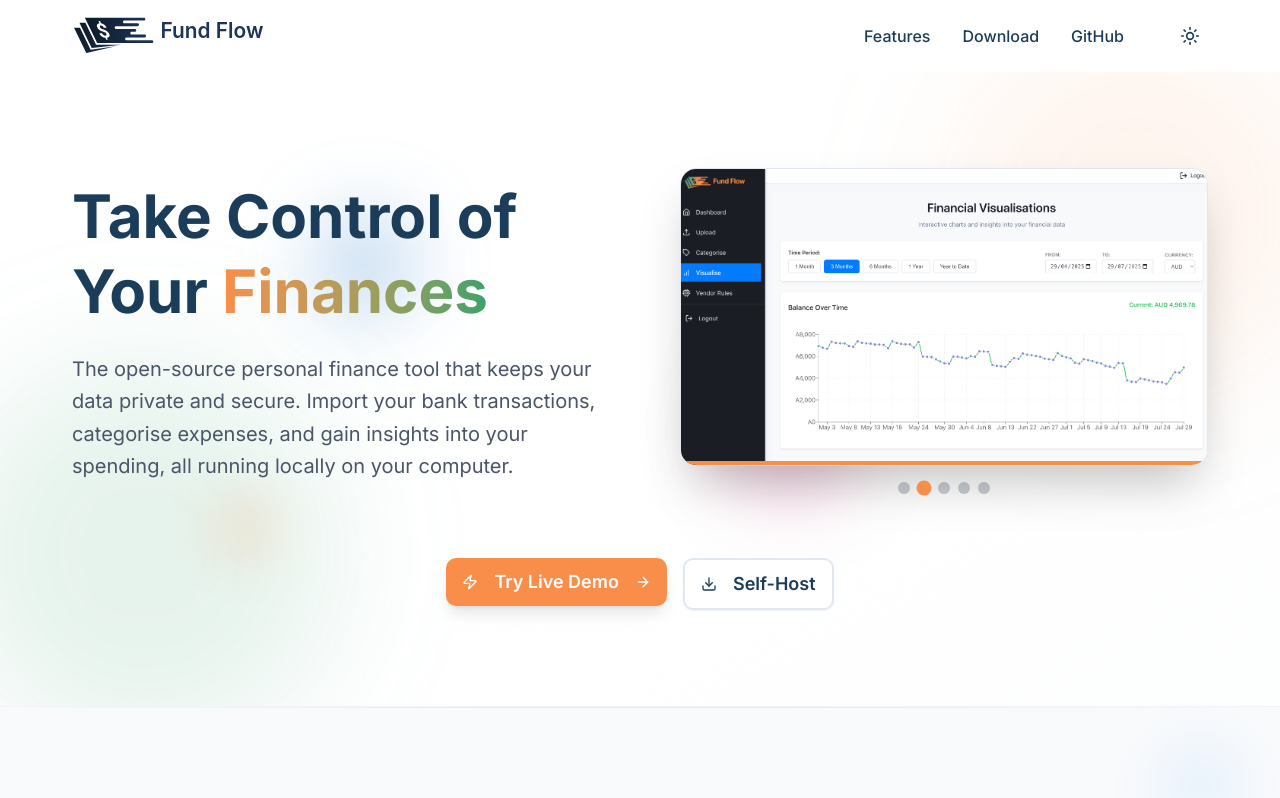
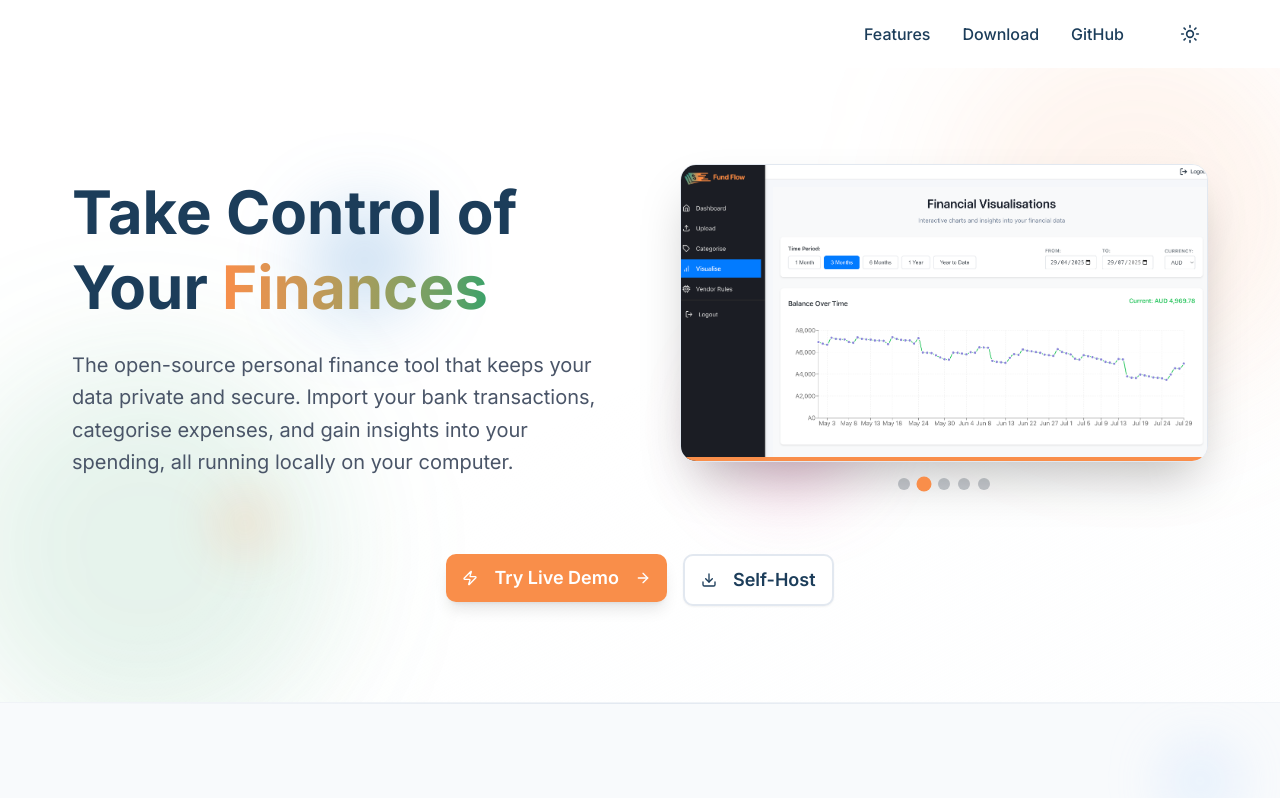
Before and after one commit to snorj/fundflow-landing, a Next.js app: page / in a window 1280 px wide. Shown: the top 798 px of the page. Built offline with nearby package versions, Linux system fonts and the light colour scheme.

Commit message:
Improve mobile responsiveness of header - fix logo duplication and mobile layout

```diff
--- a/app/globals.css
+++ b/app/globals.css
@@ -190,17 +190,29 @@
 .header {
     background: hsl(var(--background) / 0.8);
     border-bottom: 1px solid hsl(var(--border));
-    padding: 1rem 0;
+    padding: 0.75rem 0;
     position: sticky;
     top: 0;
     z-index: 100;
     backdrop-filter: blur(8px);
 }
 
+@media (min-width: 640px) {
+    .header {
+        padding: 1rem 0;
+    }
+}
+
 .container {
     max-width: 1200px;
     margin: 0 auto;
-    padding: 0 2rem;
+    padding: 0 1rem;
+}
+
+@media (min-width: 640px) {
+    .container {
+        padding: 0 2rem;
+    }
 }
 
 .nav {
@@ -213,12 +225,24 @@
     display: flex;
     align-items: center;
     gap: 0.5rem;
+    flex-shrink: 0;
+}
+
+.logo img {
+    max-width: 100%;
+    height: auto;
 }
 
 .nav-links {
     display: flex;
     align-items: center;
-    gap: 2rem;
+    gap: 1rem;
+}
+
+@media (min-width: 768px) {
+    .nav-links {
+        gap: 2rem;
+    }
 }
 
 .nav-links a {
--- a/components/header.tsx
+++ b/components/header.tsx
@@ -27,14 +27,16 @@ export function Header() {
               alt="FundFlow Logo"
               width={120}
               height={40}
-              className="h-10 w-auto dark:hidden"
+              className="h-8 sm:h-10 w-auto dark:hidden"
+              priority
             />
             <Image
               src="/logos/logoLight.svg"
               alt="FundFlow Logo"
               width={120}
               height={40}
-              className="h-10 w-auto hidden dark:block"
+              className="h-8 sm:h-10 w-auto hidden dark:block"
+              priority
             />
           </div>
 
@@ -54,7 +56,7 @@ export function Header() {
           </div>
 
           {/* Mobile Navigation */}
-          <div className="md:hidden flex items-center gap-2">
+          <div className="md:hidden flex items-center gap-1 sm:gap-2">
             <ThemeToggle />
             <Sheet open={isOpen} onOpenChange={setIsOpen}>
               <SheetTrigger asChild>
```
